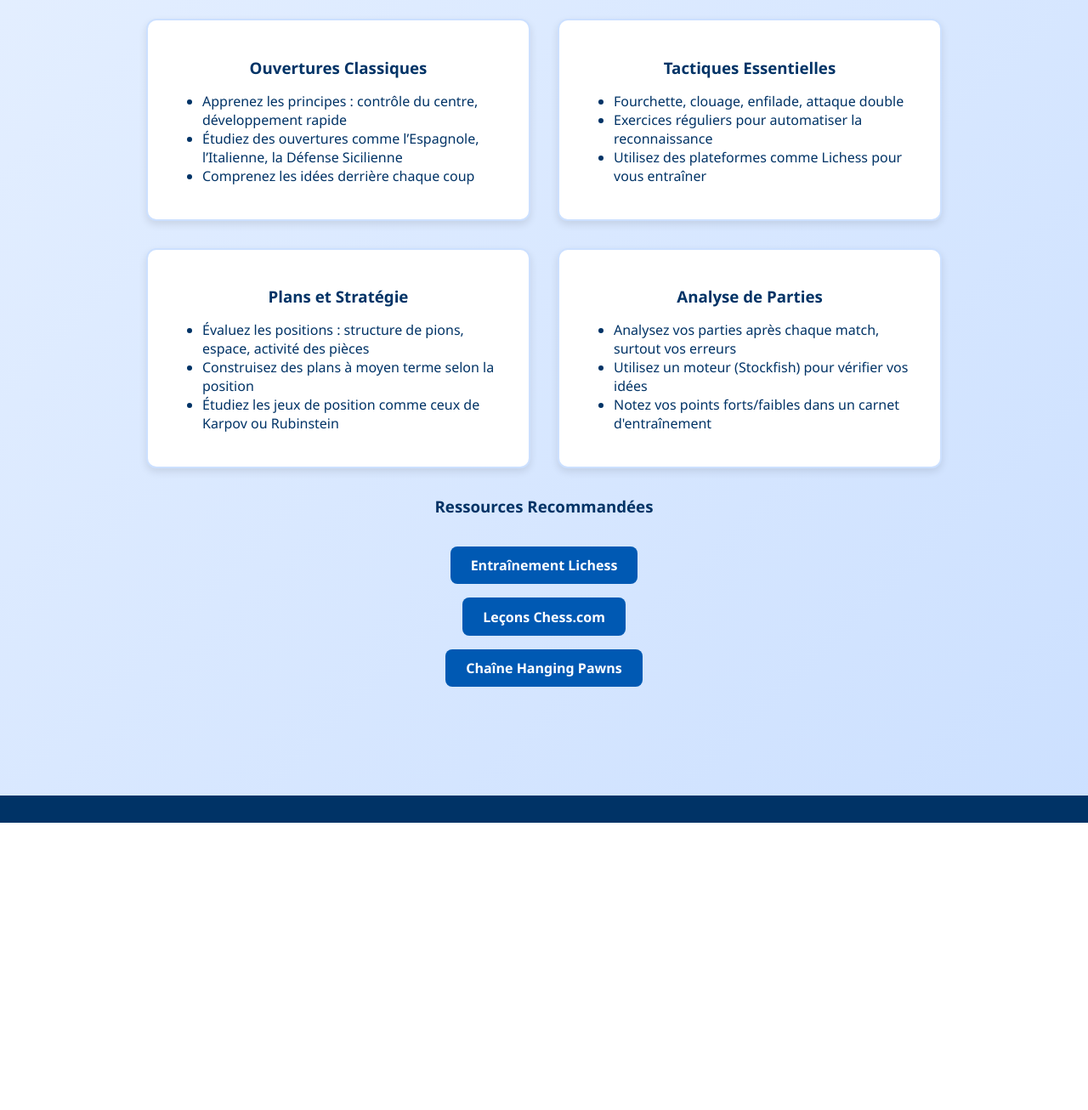
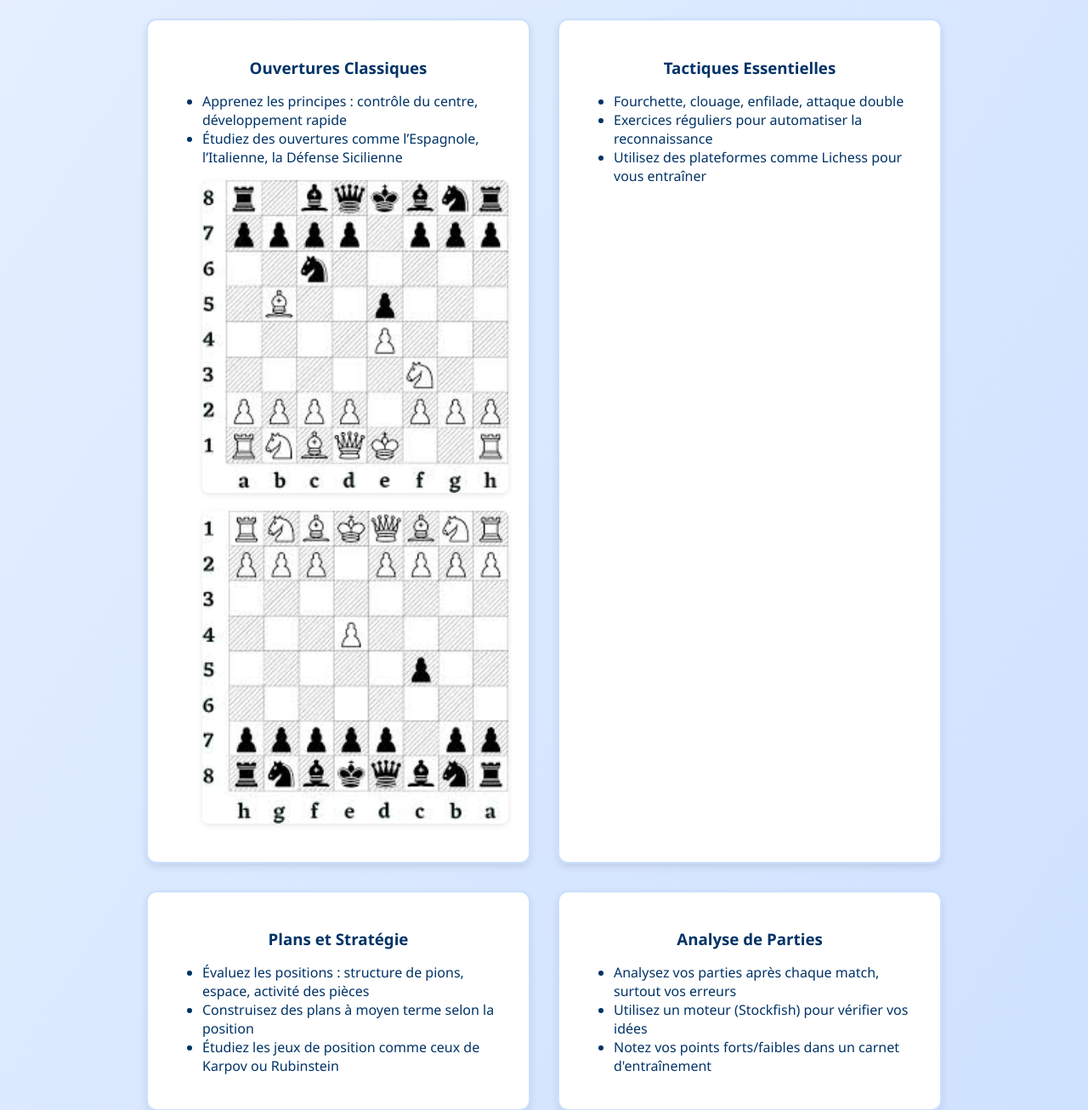
Before and after one commit to ordinalcyber/site, a Flask app: page /intermediaire in a window 1280 px wide. Shown: the part 288-1594 px from the top of the page at 85% size. Before the commit the page ends 1256 px from the top, so only its background shows below. Run offline with Flask 3, Linux system fonts and the light colour scheme; some libraries are stand-ins or nearby versions.

Commit message:
Update intermediaire.html

```diff
--- a/templates/intermediaire.html
+++ b/templates/intermediaire.html
@@ -15,7 +15,8 @@
         <ul style="text-align:left;">
           <li>Apprenez les principes : contrôle du centre, développement rapide</li>
           <li>Étudiez des ouvertures comme l’Espagnole, l’Italienne, la Défense Sicilienne</li>
-          <li>Comprenez les idées derrière chaque coup</li>
+           <img src="{{ url_for('static', filename='img/espagnole.jpg') }}" alt="ouverture espagnole" class="tip-img" style="width:100%; margin-top:1rem;">
+           <img src="{{ url_for('static', filename='img/sicilienne.jpg') }}" alt="Défence sicilienne" class="tip-img" style="width:100%; margin-top:1rem;">
         </ul>
       </div>
 
```
